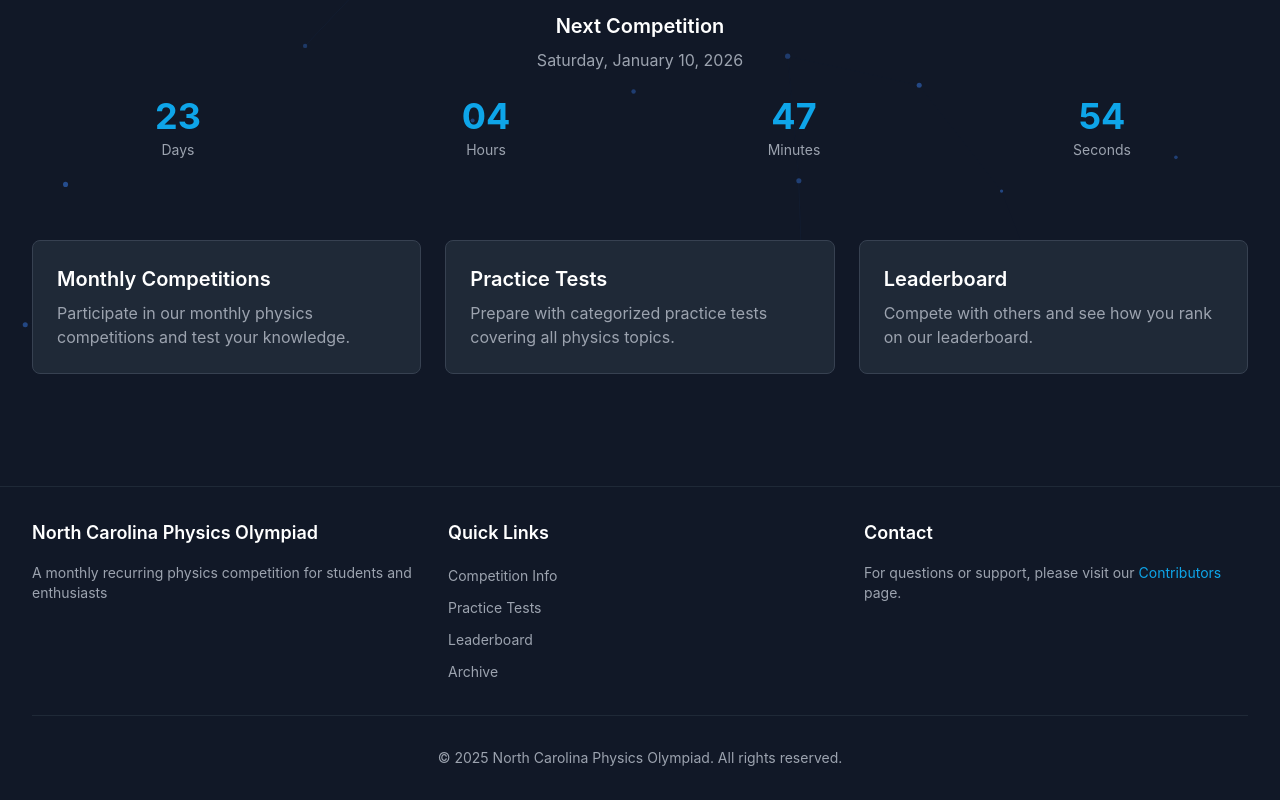
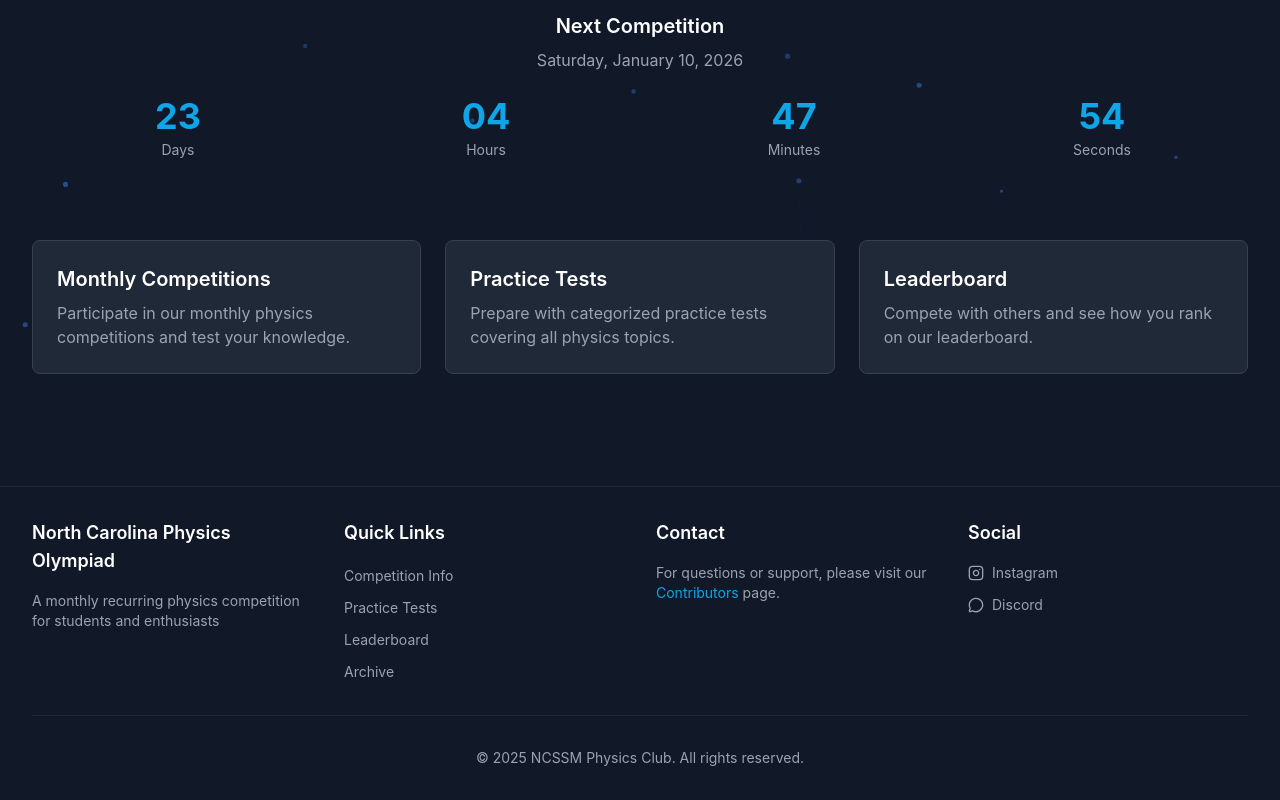
Before and after one commit to mado2826/ppsc-website, a React (Vite) app: page / in a window 1280 px wide. Shown: the part 437-1237 px from the top of the page. Built offline with nearby package versions, Linux system fonts and the light colour scheme.

Commit message:
added social tab in footer, included links to discord and insta

```diff
--- a/src/components/layout/Footer.tsx
+++ b/src/components/layout/Footer.tsx
@@ -1,5 +1,7 @@
 import { Link } from 'react-router-dom'
 import { useConfig } from '../../hooks/useConfig'
+
+import { Instagram, MessageCircle } from 'lucide-react'
 
 export const Footer = () => {
   const config = useConfig()
@@ -11,7 +13,8 @@ export const Footer = () => {
   return (
     <footer className="bg-gray-900 border-t border-gray-800 mt-auto">
       <div className="container mx-auto px-4 sm:px-6 lg:px-8 py-8">
-        <div className="grid grid-cols-1 md:grid-cols-3 gap-8">
+        {/* <div className="grid grid-cols-1 md:grid-cols-3 gap-8"> */}
+        <div className="grid grid-cols-1 md:grid-cols-3 lg:grid-cols-4 gap-8">
           <div>
             <h3 className="text-lg font-semibold text-white mb-4">
               {config.siteName}
@@ -75,11 +78,44 @@ export const Footer = () => {
               page.
             </p>
           </div>
+
+          <div>
+            <h3 className="text-lg font-semibold text-white mb-4">Social</h3>
+            <ul className="space-y-2">
+            {config.socials?.instagram && (
+              <li>
+                <a
+                  href={config.socials.instagram}
+                  target="_blank"
+                  rel="noopener noreferrer"
+                  className="inline-flex items-center gap-2 text-gray-400 hover:text-primary-400 text-sm transition-colors"
+                >
+                  <Instagram className="w-4 h-4" />
+                  Instagram
+                </a>
+              </li>
+            )}
+              {config.socials?.discord && (
+                <li>
+                  <a
+                    href={config.socials.discord}
+                    target="_blank"
+                    rel="noopener noreferrer"
+                    className="inline-flex items-center gap-2 text-gray-400 hover:text-primary-400 text-sm transition-colors"
+                  >
+                    <MessageCircle className="w-4 h-4" />
+                    Discord
+                  </a>
+                </li>
+              )}
+            </ul>
+        </div>
         </div>
 
         <div className="mt-8 pt-8 border-t border-gray-800 text-center">
           <p className="text-gray-400 text-sm">
-            © {new Date().getFullYear()} {config.siteName}. All rights reserved.
+            {/* © {new Date().getFullYear()} {config.siteName}. All rights reserved. */}
+            © {new Date().getFullYear()} {'NCSSM Physics Club'}. All rights reserved.
           </p>
         </div>
       </div>
--- a/src/config/competitionConfig.ts
+++ b/src/config/competitionConfig.ts
@@ -260,6 +260,11 @@ export const competitionConfig: CompetitionConfig = {
       },
   ],
 
+  socials: {
+    instagram: 'https://www.instagram.com/ncssmphysicsclub/',
+    discord: 'https://discord.gg/eVqrfEhw6y',
+  },
+
   // Leaderboard settings
   leaderboard: {
     topPerformersCount: 3,
--- a/src/types/index.ts
+++ b/src/types/index.ts
@@ -106,6 +106,10 @@ export interface CompetitionConfig {
     categories: PracticeTestCategory[];
   };
   contributors: Contributor[];
+  socials?: {
+    instagram?: string
+    discord?: string
+  }
   leaderboard: LeaderboardSettings;
   theme?: ThemeConfig;
 }
```
Also changed, not shown: package.json (+4 -3 lines), 1 other file (tests, documents, lock files or other folders).
